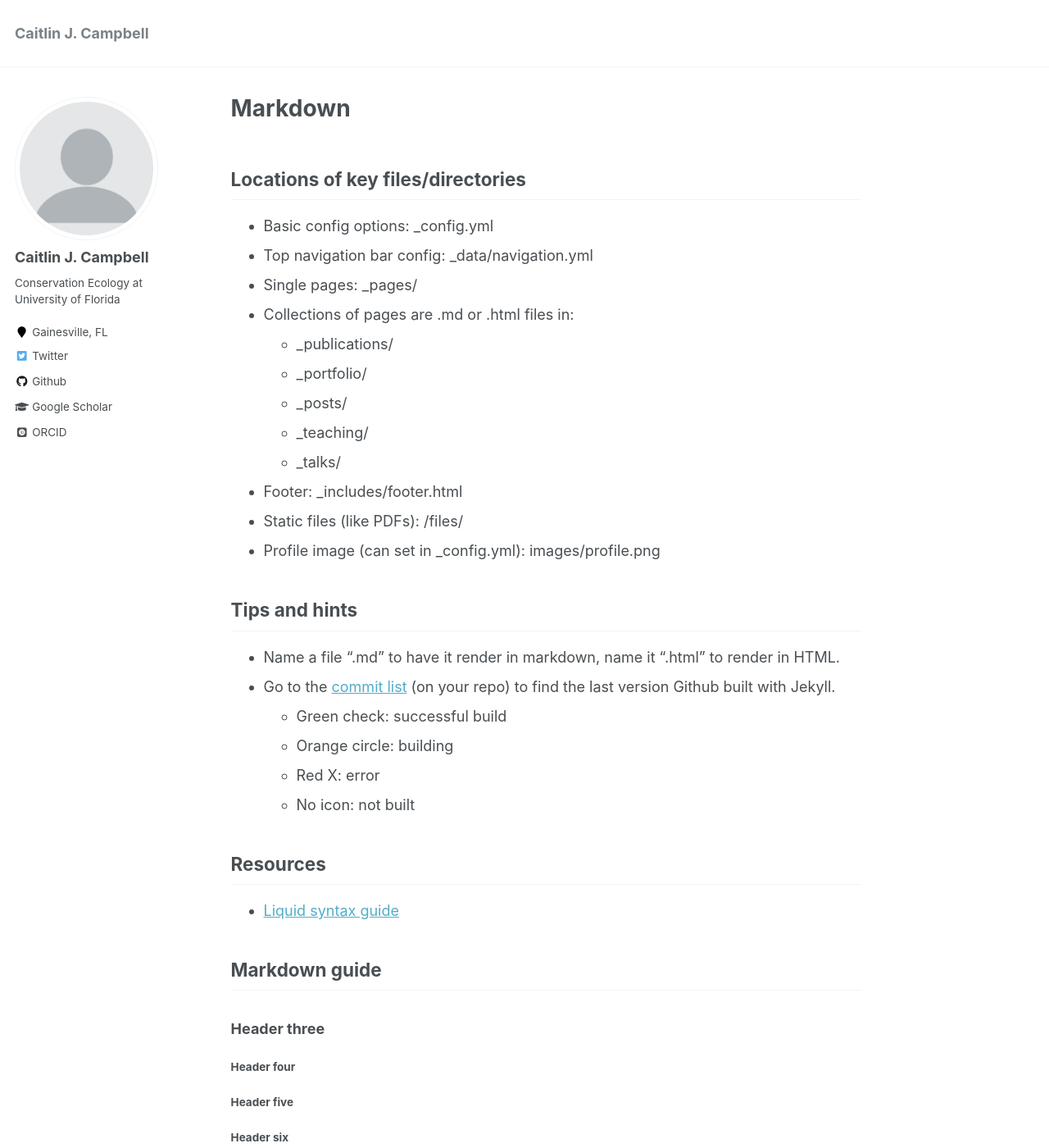
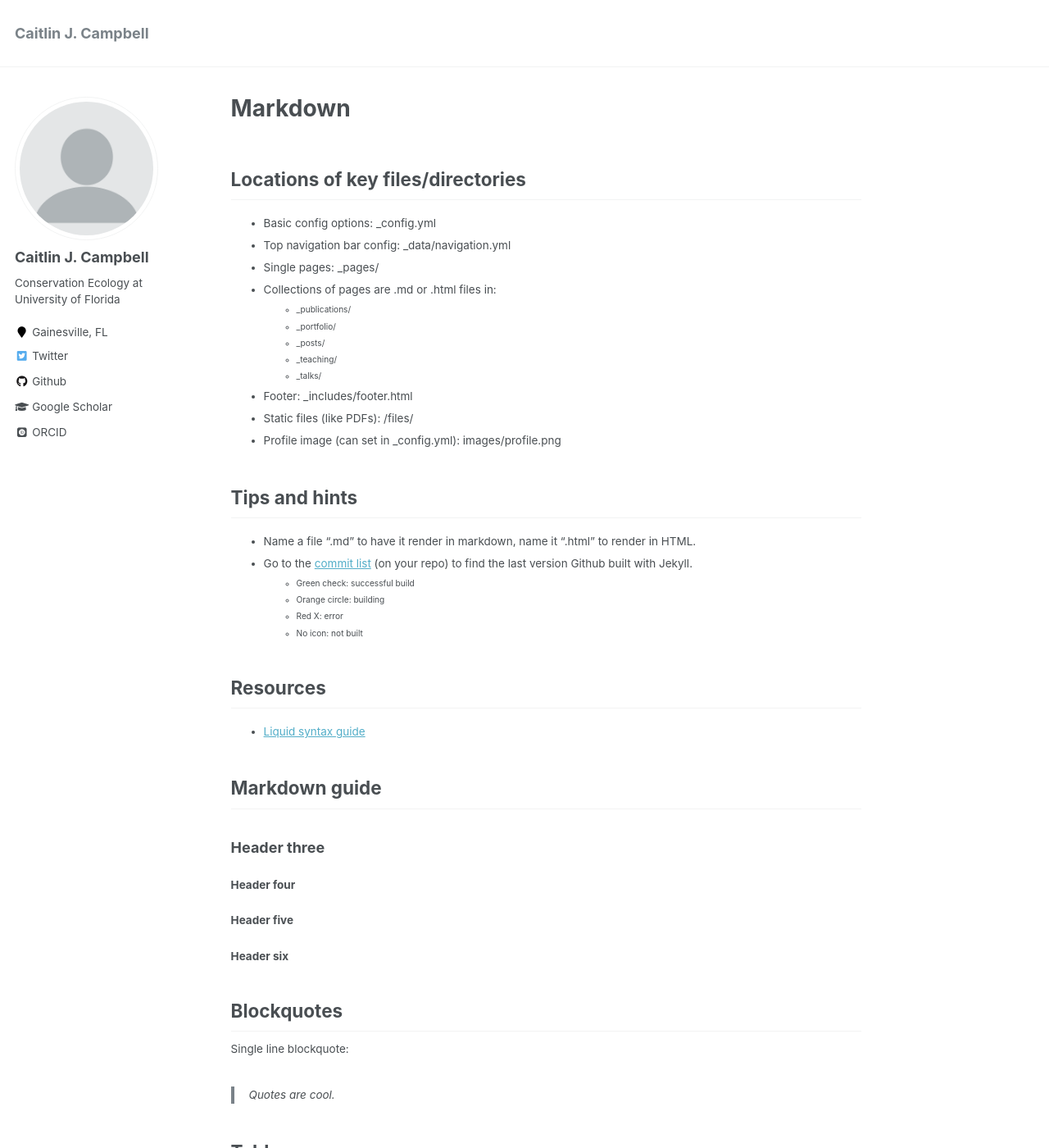
Before and after one commit to cjcampbell/cjcampbell.github.io, a Jekyll site: the page built from docs/_pages/markdown.md, in a window 1280 px wide and 1400 px high. Shown: the whole window at 82% size. Built offline with Jekyll 4.4.1, drawn with Linux system fonts in a browser that asks for light colours; some web fonts are replaced.

Commit message:
experimental shrinkage of body content

```diff
--- a/docs/_sass/_page.scss
+++ b/docs/_sass/_page.scss
@@ -56,7 +56,7 @@
   }
 
   p, li, dl {
-    font-size: 1em;
+    font-size: 0.75em;
   }
 
   /* paragraph indents */
```
